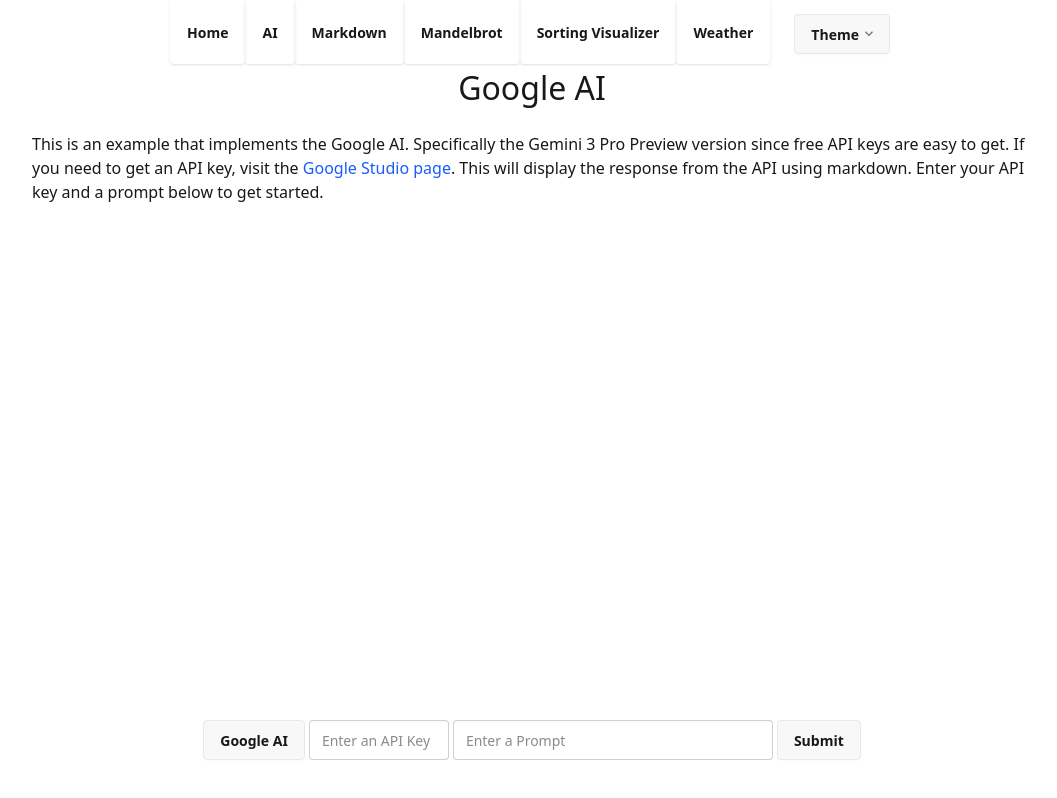
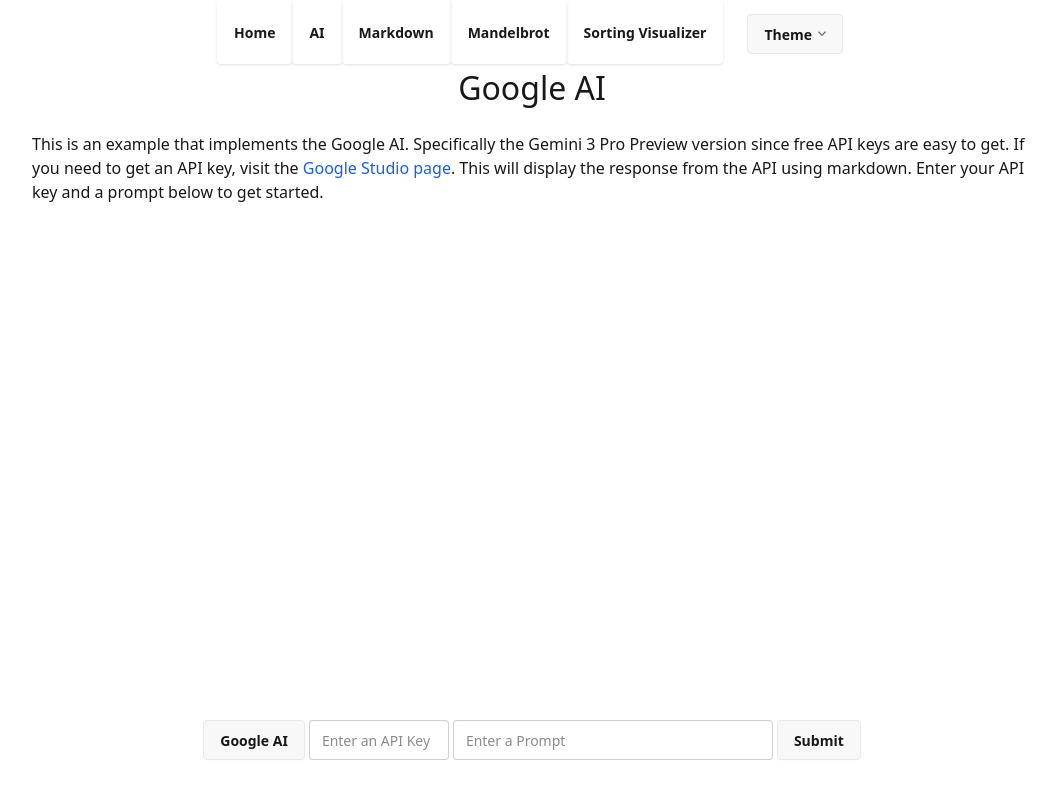
Before and after one commit to WoodStacks/Projects, a React (Vite) app in the folder front-end/: page /Projects/ai in a window 1280 px wide. Shown: the whole page, without its empty margins (108-1165 px from the left). Built offline with nearby package versions, Linux system fonts and the light colour scheme.

Commit message:
Removed weather page since the API wasn't as open and just searching by city wasn't accurate.

```diff
--- a/front-end/src/App.tsx
+++ b/front-end/src/App.tsx
@@ -8,7 +8,6 @@
 import SortingVisualizer from "./Pages/SortingVisualizer";
 import NotFoundPage from "./Pages/NotFoundPage";
 import Markdown from "./Pages/Markdown";
-import Weather from "./Pages/Weather";
 
 const routes = [{
   path: "/",
@@ -33,10 +32,6 @@
   {
     path: "/sortingvisualizer",
     element: <SortingVisualizer />,
-  },
-  {
-    path: "/weather",
-    element: <Weather />,
   }
 ]}];
 
--- a/front-end/src/Components/NavBar.tsx
+++ b/front-end/src/Components/NavBar.tsx
@@ -52,12 +52,6 @@
           to="/sortingvisualizer"
         >
           Sorting Visualizer
-        </Link>
-        <Link
-          className="capitalize btn shadow-sm btn-ghost md-p-2 h-full"
-          to="/weather"
-        >
-          Weather
         </Link>
       </div>
       <div className="dropdown mt-[10px]">
--- a/front-end/src/Pages/Markdown.tsx
+++ b/front-end/src/Pages/Markdown.tsx
@@ -12,6 +12,9 @@
         <h2 className="m-auto flex-none">Markdown</h2>
         <div className="max-w-[1000px] m-auto flex-none mt-[20px]">
           This is an example showing how Markdown text can be rendered and styled using React.
+          <br />
+          <br />
+          I entered the prompt "Show a react example that uses react markdown and react syntax highlighter that adds a copy button above the code block that copies the code block".
         </div>
         <div className="special-flex max-w-[1000px] m-auto h-full overflow-y-scroll mt-[20px] mb-[40px]">
           <ReactMarkdown
```
